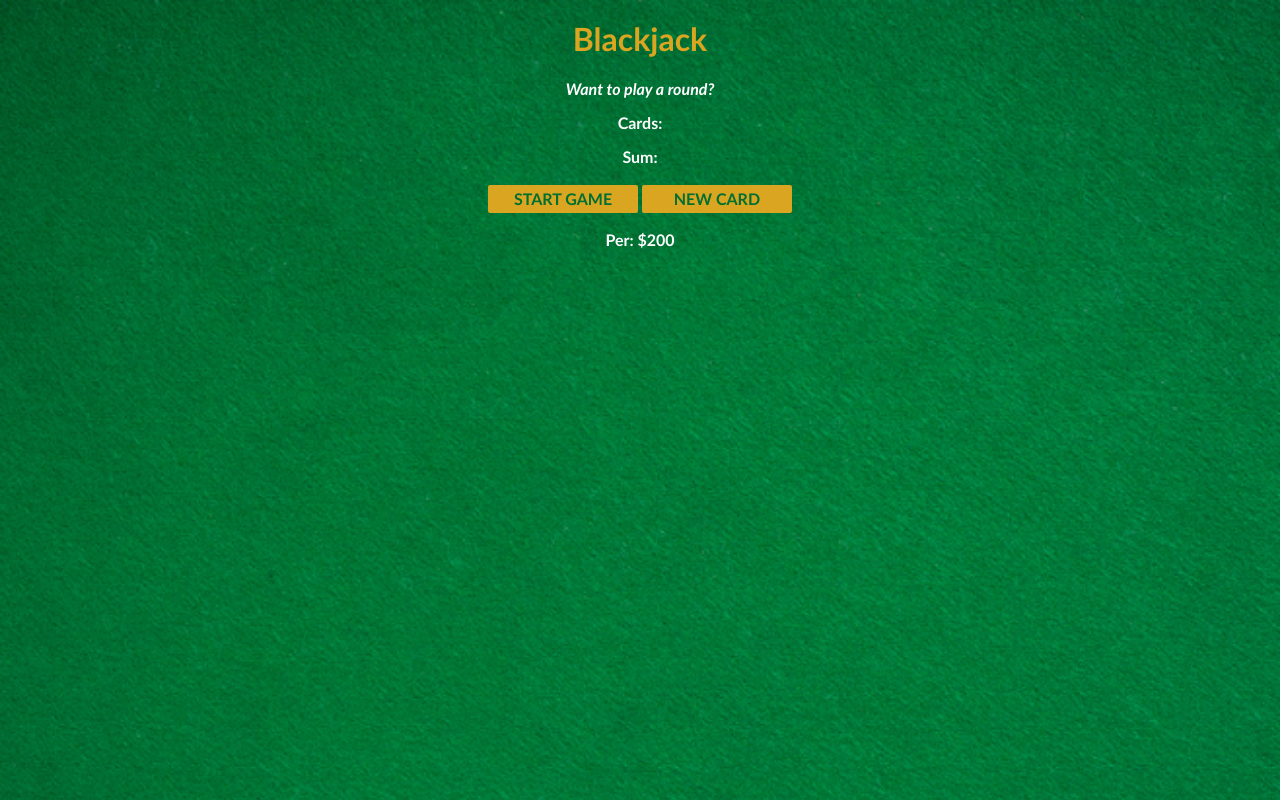
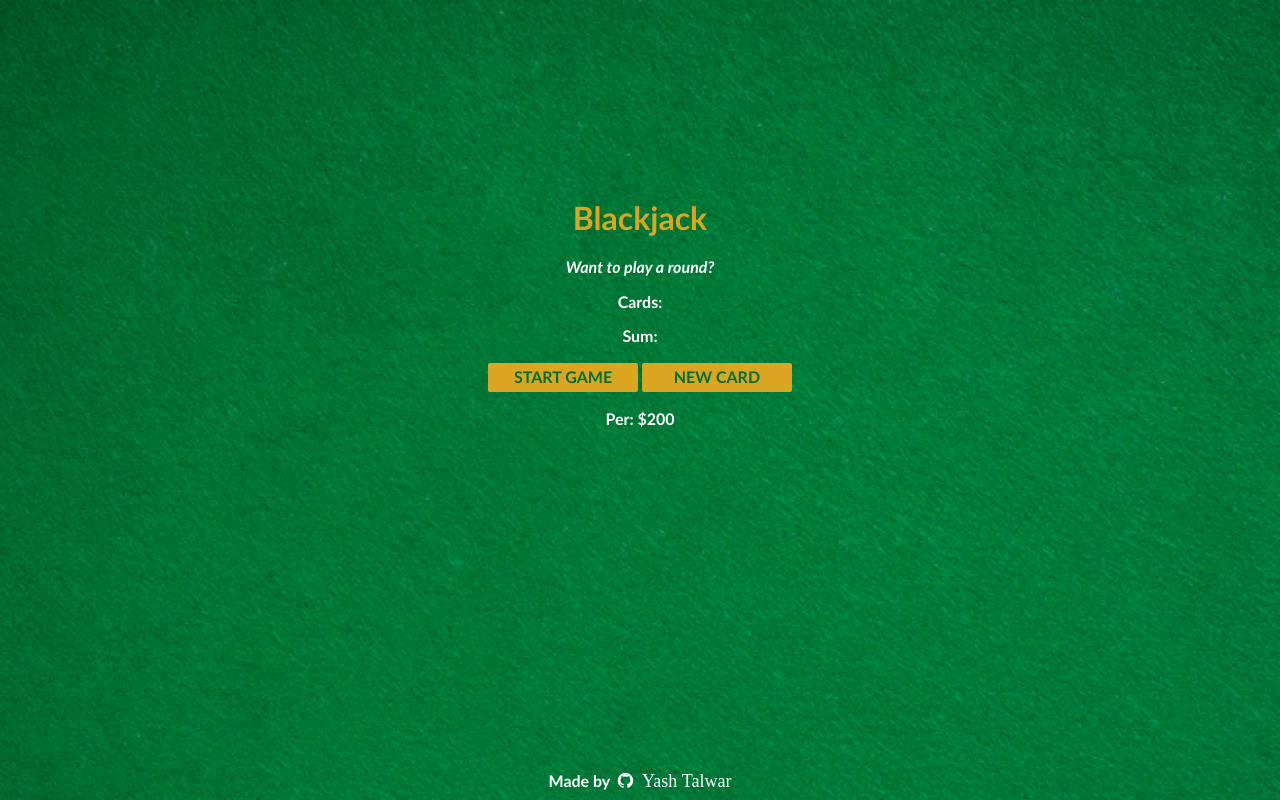
Before and after one commit to yashnode/blackjack-basic, a plain HTML site: page index.html in a window 1280 px wide. Drawn offline with nearby package versions, Linux system fonts and the light colour scheme.

Commit message:
fixed footer and css

```diff
--- a/index.css
+++ b/index.css
@@ -5,6 +5,10 @@ body {
     font-weight: bold;
     color: white;
     text-align: center;
+}
+
+main {
+    margin: 200px auto;
 }
 
 h1 {
@@ -27,3 +31,17 @@ button {
     margin-bottom: 2px;
     margin-top: 2px;
 }
+
+footer {
+    text-align: center;
+    color: white;
+    position: absolute;
+    width: 50%;
+    margin: 0 25%;
+    bottom: 10px;
+}
+
+footer a {
+    color: white;
+    text-decoration: none;
+}
--- a/index.html
+++ b/index.html
@@ -1,10 +1,15 @@
 <!DOCTYPE html>
 <html lang="en">
-    <head><link rel="stylesheet" href="https://cdnjs.cloudflare.com/ajax/libs/normalize/8.0.1/normalize.css">
-        <link rel="stylesheet" href="index.css">
-        <meta name="viewport" content="width=device-width, initial-scale=1.0">
-    </head>
-    <body>
+
+<head>
+    <link rel="stylesheet" href="https://cdnjs.cloudflare.com/ajax/libs/normalize/8.0.1/normalize.css">
+    <link rel="stylesheet" href="index.css">
+    <link rel="stylesheet" href="https://cdnjs.cloudflare.com/ajax/libs/font-awesome/4.7.0/css/font-awesome.min.css">
+    <meta name="viewport" content="width=device-width, initial-scale=1.0">
+</head>
+
+<body>
+    <main>
         <h1>Blackjack</h1>
         <p id="message-el">Want to play a round?</p>
         <p id="cards-el">Cards:</p>
@@ -13,5 +18,10 @@
         <button onclick="newCard()">NEW CARD</button>
         <p id="player-el"></p>
         <script src="index.js"></script>
-    </body>
+    </main>
+    <footer>Made by
+        <a href="https://github.com/yashtalwarr">&nbsp;<i class="fa fa-github"style="font-size:18px">&nbsp; Yash Talwar</i></a>
+    </footer>
+</body>
+
 </html>
```
